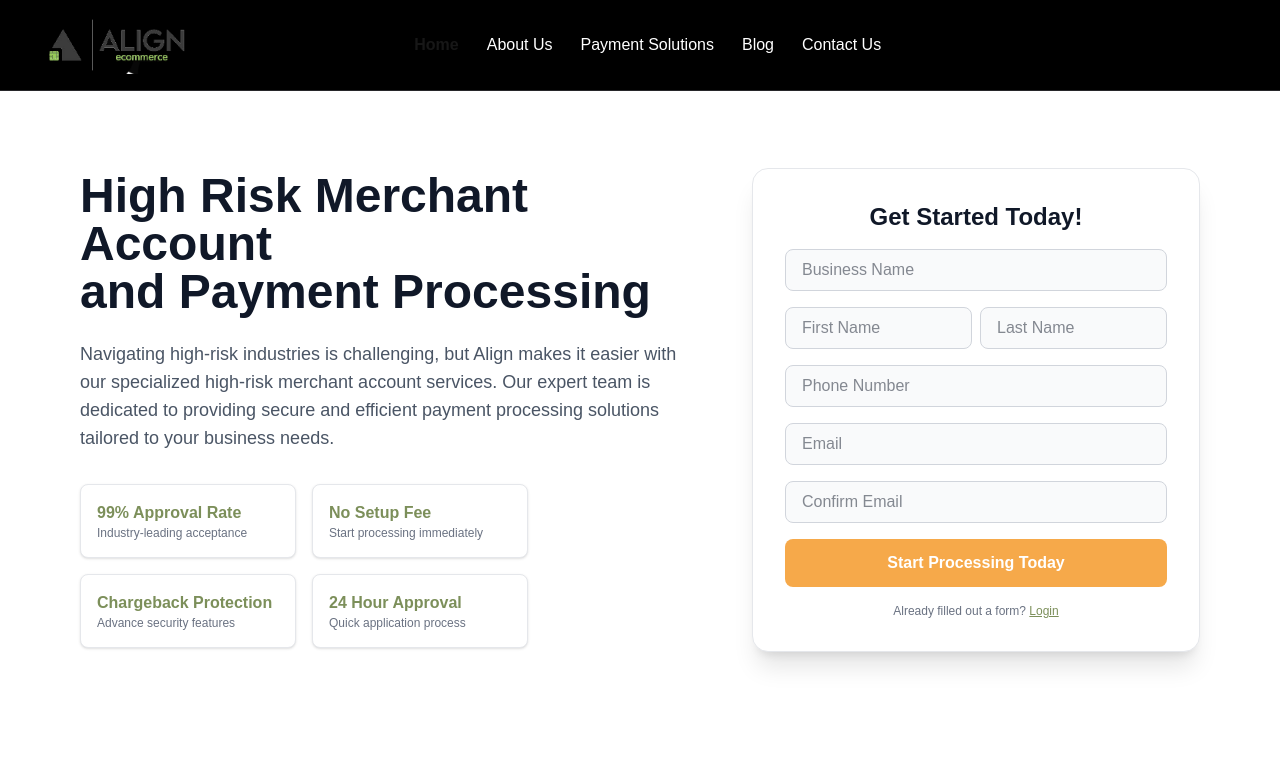
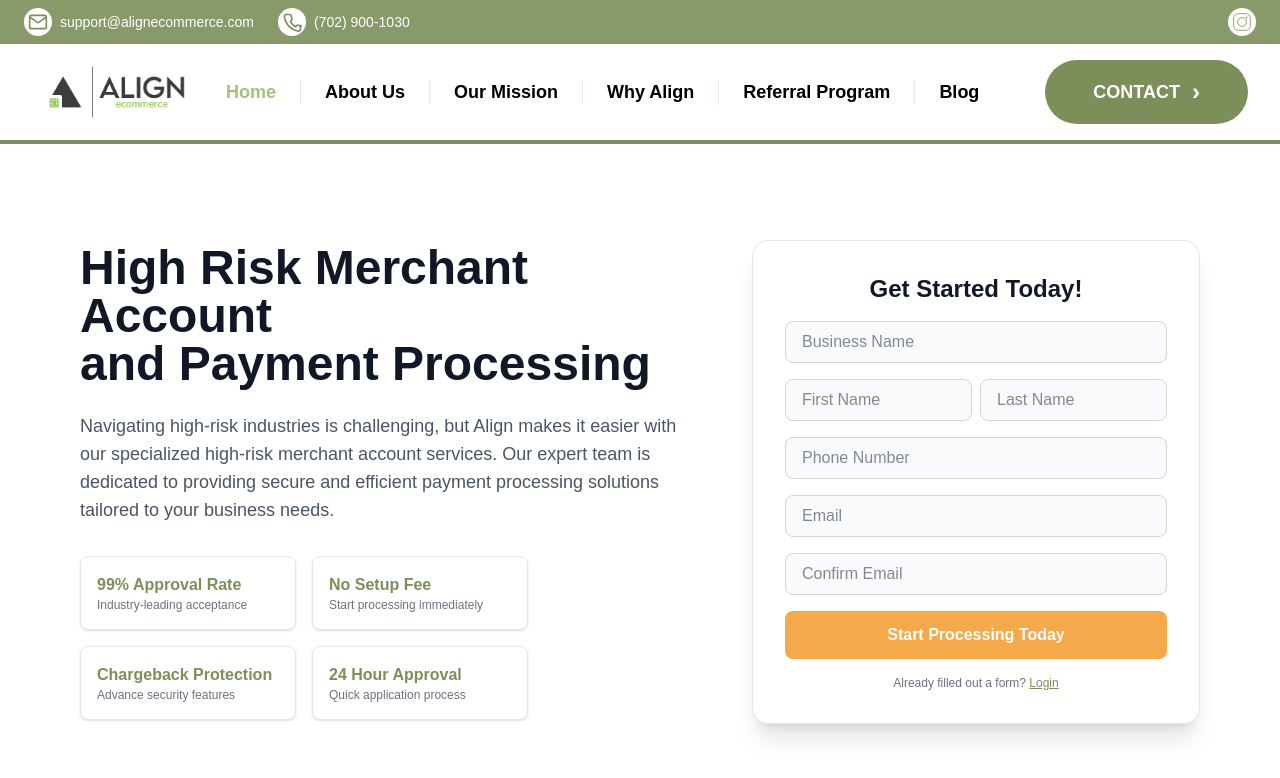
Before and after one commit to Jonathan-Atkins/align_ecommerce, a Next.js app: page / in a window 1280 px wide. Shown: the top 778 px of the page. Built offline with nearby package versions, Linux system fonts and the light colour scheme.

Commit message:
Refactor Navbar and layout to enhance styling and improve structure

```diff
--- a/src/app/Navbar.tsx
+++ b/src/app/Navbar.tsx
@@ -3,43 +3,54 @@ import Link from "next/link";
 import React from "react";
 
 const navLinks = [
-  { name: "Home", href: "#", active: true },
-  { name: "About Us", href: "#" },
-  { name: "Payment Solutions", href: "#" },
-  { name: "Blog", href: "#" },
-  { name: "Contact Us", href: "#" },
+  { name: "Home", href: "/" },
+  { name: "About Us", href: "/about" },
+  { name: "Our Mission", href: "/our-mission" },
+  { name: "Why Align", href: "/why-align" },
+  { name: "Referral Program", href: "/referral-program" },
+  { name: "Blog", href: "/blog" },
 ];
 
 export default function Navbar() {
   return (
     <>
-      {/* Top Bar */}
-      <div className="w-full bg-[#7C8F5A] text-white text-sm">
+      {/* Top Info Bar */}
+      <div className="w-full bg-[#7C8F5A]/90 text-white text-sm">
         <div className="max-w-7xl mx-auto flex items-center justify-between px-6 py-2">
           {/* Left: Email and Phone */}
           <div className="flex items-center gap-6">
             <a
               href="mailto:support@alignecommerce.com"
-              className="flex items-center hover:underline"
+              className="flex items-center gap-2 hover:underline"
             >
+              <span className="bg-white rounded-full p-1 flex items-center justify-center">
                 <svg
-                className="w-4 h-4 mr-1"
+                  className="w-5 h-5 text-[#7C8F5A]"
                   fill="none"
                   stroke="currentColor"
                   strokeWidth={2}
                   viewBox="0 0 24 24"
                 >
-                <path d="M4 4h16v16H4z" stroke="none" />
-                <path d="M22 6l-10 7L2 6" />
+                  <rect
+                    width="20"
+                    height="16"
+                    x="2"
+                    y="4"
+                    rx="2"
+                    stroke="currentColor"
+                  />
+                  <path d="M22 6 12 13 2 6" stroke="currentColor" />
                 </svg>
+              </span>
               support@alignecommerce.com
             </a>
             <a
               href="tel:+17029001030"
-              className="flex items-center hover:underline"
+              className="flex items-center gap-2 hover:underline"
             >
+              <span className="bg-white rounded-full p-1 flex items-center justify-center">
                 <svg
-                className="w-4 h-4 mr-1"
+                  className="w-5 h-5 text-[#7C8F5A]"
                   fill="none"
                   stroke="currentColor"
                   strokeWidth={2}
@@ -47,11 +58,11 @@ export default function Navbar() {
                 >
                   <path d="M22 16.92V21a2 2 0 0 1-2.18 2A19.72 19.72 0 0 1 3 5.18 2 2 0 0 1 5 3h4.09a2 2 0 0 1 2 1.72c.13 1.13.37 2.23.72 3.29a2 2 0 0 1-.45 2.11l-1.27 1.27a16 16 0 0 0 6.29 6.29l1.27-1.27a2 2 0 0 1 2.11-.45c1.06.35 2.16.59 3.29.72A2 2 0 0 1 22 16.92z" />
                 </svg>
+              </span>
               (702) 900-1030
             </a>
           </div>
           {/* Right: Instagram */}
-          <div>
           <a
             href="https://www.instagram.com/alignecommerce/"
             target="_blank"
@@ -59,19 +70,41 @@ export default function Navbar() {
             className="flex items-center"
             aria-label="Instagram"
           >
+            <span className="bg-white rounded-full p-1 flex items-center justify-center">
               <svg
-                className="w-5 h-5"
+                className="w-5 h-5 text-[#7C8F5A]"
                 fill="currentColor"
                 viewBox="0 0 24 24"
               >
-                <path d="M7.75 2h8.5A5.75 5.75 0 0 1 22 7.75v8.5A5.75 5.75 0 0 1 16.25 22h-8.5A5.75 5.75 0 0 1 2 16.25v-8.5A5.75 5.75 0 0 1 7.75 2zm0 1.5A4.25 4.25 0 0 0 3.5 7.75v8.5A4.25 4.25 0 0 0 7.75 20.5h8.5A4.25 4.25 0 0 0 20.5 16.25v-8.5A4.25 4.25 0 0 0 16.25 3.5zm4.25 3.25a5.25 5.25 0 1 1 0 10.5 5.25 5.25 0 0 1 0-10.5zm0 1.5a3.75 3.75 0 1 0 0 7.5 3.75 3.75 0 0 0 0-7.5zm5.25.75a1 1 0 1 1-2 0 1 1 0 0 1 2 0z" />
+                <rect
+                  width="20"
+                  height="20"
+                  x="2"
+                  y="2"
+                  rx="5.75"
+                  stroke="currentColor"
+                  fill="none"
+                />
+                <circle
+                  cx="12"
+                  cy="12"
+                  r="5.25"
+                  stroke="currentColor"
+                  fill="none"
+                />
+                <circle
+                  cx="17.5"
+                  cy="6.5"
+                  r="1"
+                  fill="currentColor"
+                />
               </svg>
+            </span>
           </a>
         </div>
       </div>
-      </div>
       {/* Navbar */}
-      <nav className="w-full bg-black border-b border-zinc-800 px-8 py-4 flex items-center justify-between fixed top-0 left-0 z-50">
+      <nav className="w-full bg-white border-b-4 border-[#7C8F5A] px-8 py-4 flex items-center justify-between">
         {/* Logo */}
         <div className="flex items-center">
           <Link href="/">
@@ -85,27 +118,33 @@ export default function Navbar() {
           </Link>
         </div>
         {/* Nav Links */}
-        <div className="hidden md:flex items-center space-x-7">
-          {navLinks.map((link) => (
-            <a
-              key={link.name}
+        <div className="hidden md:flex items-center">
+          {navLinks.map((link, idx) => (
+            <React.Fragment key={link.name}>
+              <Link
                 href={link.href}
-              className={
-                link.active
-                  ? "text-align-green font-semibold"
-                  : "text-white hover:text-align-green transition-colors font-medium"
-              }
+                className={`px-6 text-lg font-semibold transition-colors ${
+                  link.name === "Home"
+                    ? "text-[#A6C07A]"
+                    : "text-black hover:text-[#A6C07A]"
+                }`}
               >
                 {link.name}
-            </a>
+              </Link>
+              {idx < navLinks.length - 1 && (
+                <div className="h-6 w-px bg-[#E6EDD6]" />
+              )}
+            </React.Fragment>
           ))}
         </div>
-        {/* CTA Button */}
-        <div className="flex items-center">
-          <button className="bg-align-green text-black font-semibold px-6 py-2 rounded-full shadow hover:bg-align-green/90 transition-colors">
-            Get in Touch
-          </button>
-        </div>
+        {/* Contact Button */}
+        <Link
+          href="/contact"
+          className="ml-8 bg-[#7C8F5A] hover:bg-[#6B7C4B] transition-colors text-white text-lg font-semibold px-12 py-4 rounded-full flex items-center"
+        >
+          CONTACT
+          <span className="ml-3 text-2xl font-bold">&#8250;</span>
+        </Link>
       </nav>
     </>
   );
--- a/src/app/layout.tsx
+++ b/src/app/layout.tsx
@@ -28,63 +28,7 @@ export default function RootLayout({
       <body
         className={`${geistSans.variable} ${geistMono.variable} antialiased`}
       >
-        {/* Info Bar Above Navbar */}
-        <div className="w-full bg-[#7C8F5A] text-white text-sm">
-          <div className="max-w-7xl mx-auto flex items-center justify-between px-6 py-2">
-            {/* Left: Email and Phone */}
-            <div className="flex items-center gap-6">
-              <a
-                href="mailto:support@alignecommerce.com"
-                className="flex items-center hover:underline"
-              >
-                <svg
-                  className="w-4 h-4 mr-1"
-                  fill="none"
-                  stroke="currentColor"
-                  strokeWidth={2}
-                  viewBox="0 0 24 24"
-                >
-                  <path d="M4 4h16v16H4z" stroke="none" />
-                  <path d="M22 6l-10 7L2 6" />
-                </svg>
-                support@alignecommerce.com
-              </a>
-              <a
-                href="tel:+17029001030"
-                className="flex items-center hover:underline"
-              >
-                <svg
-                  className="w-4 h-4 mr-1"
-                  fill="none"
-                  stroke="currentColor"
-                  strokeWidth={2}
-                  viewBox="0 0 24 24"
-                >
-                  <path d="M22 16.92V21a2 2 0 0 1-2.18 2A19.72 19.72 0 0 1 3 5.18 2 2 0 0 1 5 3h4.09a2 2 0 0 1 2 1.72c.13 1.13.37 2.23.72 3.29a2 2 0 0 1-.45 2.11l-1.27 1.27a16 16 0 0 0 6.29 6.29l1.27-1.27a2 2 0 0 1 2.11-.45c1.06.35 2.16.59 3.29.72A2 2 0 0 1 22 16.92z" />
-                </svg>
-                (702) 900-1030
-              </a>
-            </div>
-            {/* Right: Instagram */}
-            <div>
-              <a
-                href="https://www.instagram.com/alignecommerce/"
-                target="_blank"
-                rel="noopener noreferrer"
-                className="flex items-center"
-                aria-label="Instagram"
-              >
-                <svg
-                  className="w-5 h-5"
-                  fill="currentColor"
-                  viewBox="0 0 24 24"
-                >
-                  <path d="M7.75 2h8.5A5.75 5.75 0 0 1 22 7.75v8.5A5.75 5.75 0 0 1 16.25 22h-8.5A5.75 5.75 0 0 1 2 16.25v-8.5A5.75 5.75 0 0 1 7.75 2zm0 1.5A4.25 4.25 0 0 0 3.5 7.75v8.5A4.25 4.25 0 0 0 7.75 20.5h8.5A4.25 4.25 0 0 0 20.5 16.25v-8.5A4.25 4.25 0 0 0 16.25 3.5zm4.25 3.25a5.25 5.25 0 1 1 0 10.5 5.25 5.25 0 0 1 0-10.5zm0 1.5a3.75 3.75 0 1 0 0 7.5 3.75 3.75 0 0 0 0-7.5zm5.25.75a1 1 0 1 1-2 0 1 1 0 0 1 2 0z" />
-                </svg>
-              </a>
-            </div>
-          </div>
-        </div>
+        {/* Only keep the correct info bar above Navbar */}
         <Navbar />
         <main>{children}</main>
       </body>
```
Lines whose indentation alone changed are shown as unchanged.
